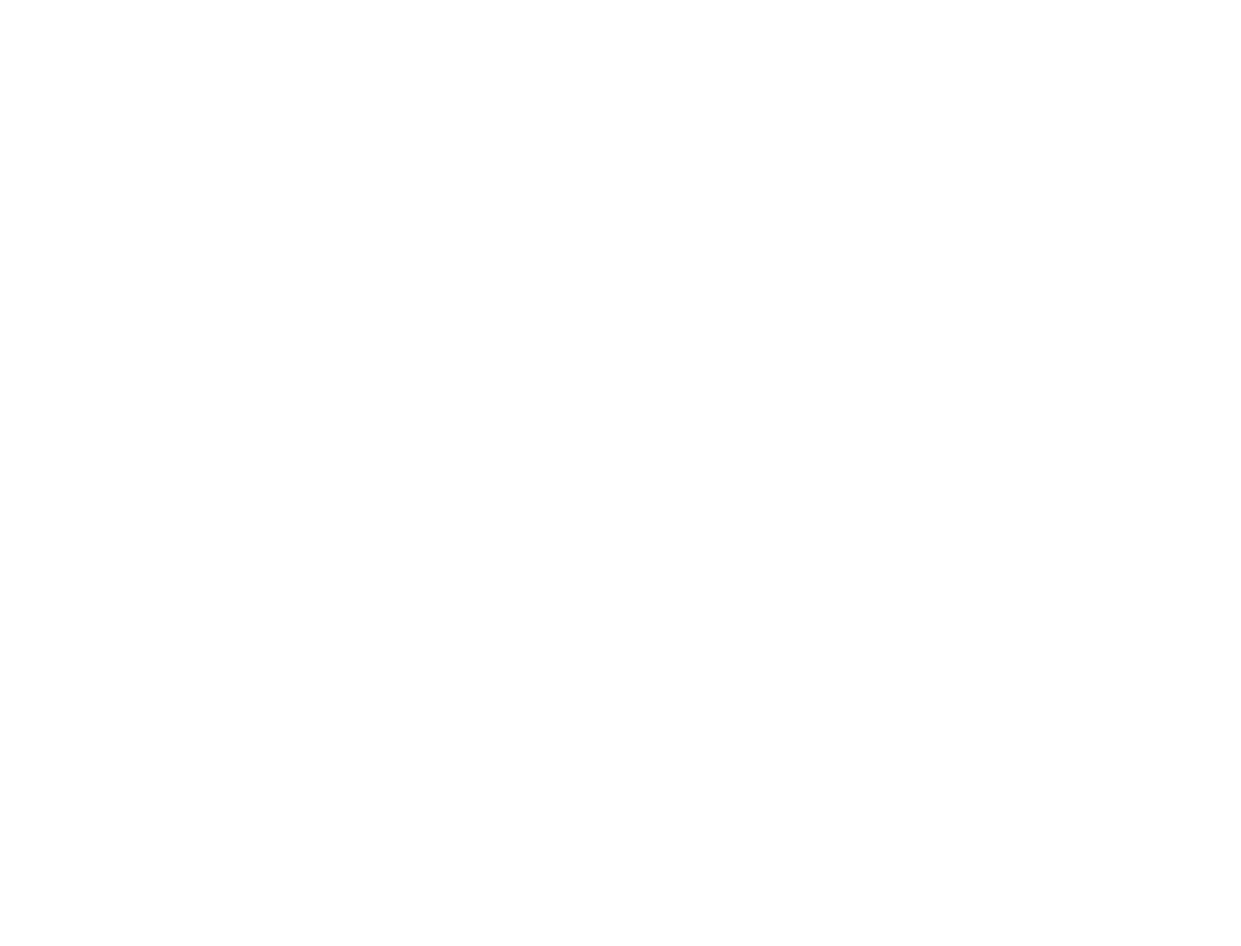
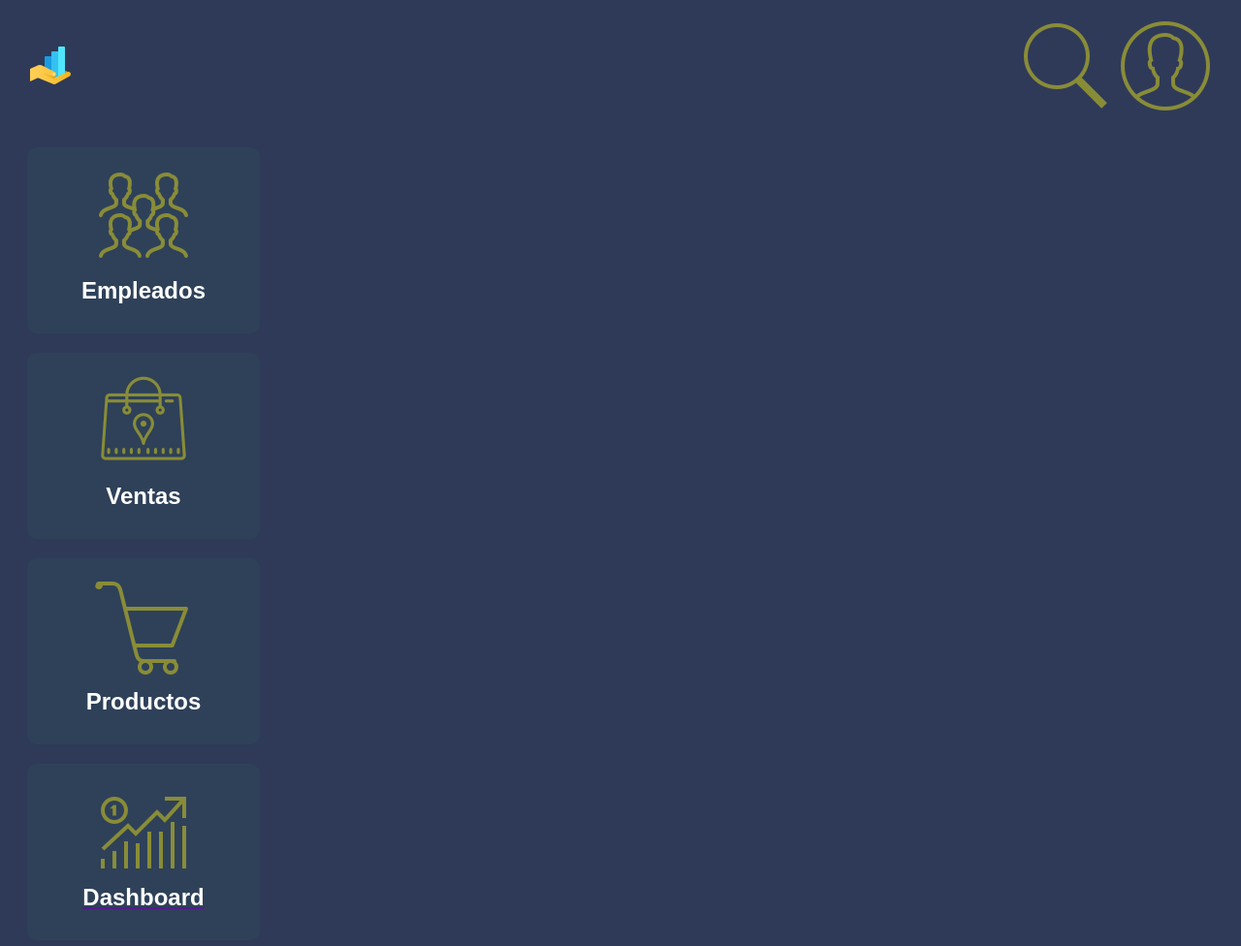
Before and after one commit to lesuduque/BusinessView, a plain HTML site: page views/dashboard.html in a window 1280 px wide. Shown: the whole page at 97% size. Before the commit the page ends 800 px from the top, so only its background shows below. Drawn offline with Linux system fonts and the light colour scheme.

Commit message:
Se inica maquetación del dashboard

```diff
--- a/assets/styles/styles.css
+++ b/assets/styles/styles.css
@@ -4,6 +4,7 @@ body {
     font-family: Arial, sans-serif;
 }
 
+/*Navbar*/
 .navbar {
     display: flex;
     justify-content: space-between;
@@ -24,7 +25,7 @@ body {
     margin-right: 10px;
 }
 
-
+/*Carrusel*/
 .carousel-container {
     position: relative;
     max-width: 100%;
--- /dev/null
+++ b/assets/styles/styles_dashboard.css
@@ -0,0 +1,57 @@
+body {
+    background-color: #2F3A59;
+    color: #fff;
+    font-family: Arial, sans-serif;
+}
+
+/* Navbar */
+.navbar {
+    background-color: #2F3A59;
+    color: #fff;
+    padding: 10px 20px;
+    display: flex;
+    justify-content: space-between;
+    align-items: center;
+}
+
+.navbar img {
+    max-width: 100px;
+}
+
+/* Contenedor de Cards (Vertical) */
+.cards-container {
+    justify-content: center;
+}
+
+.card {
+    background-color: #2E4159;
+    border-radius: 10px;
+    padding: 20px;
+    margin: 20px;
+    width: 200px;
+    text-align: center;
+    color: #fff;
+}
+
+.card img {
+    border-radius: 10px;
+    max-width: 100%;
+    height: auto;
+    margin-bottom: 10px;
+}
+
+.dashboard {
+    background-color: #2E4159;
+    border-radius: 10px;
+    padding: 20px;
+    margin: 20px;
+    width: 200px;
+    text-align: center;
+    color: #fff;
+}
+
+.card-title {
+    font-size: 1.5em;
+    font-weight: bold;
+    margin-bottom: 10px;
+}
--- a/views/dashboard.html
+++ b/views/dashboard.html
@@ -0,0 +1,55 @@
+<!DOCTYPE html>
+<html lang="es">
+
+<head>
+    <meta charset="UTF-8">
+    <meta name="viewport" content="width=device-width, initial-scale=1.0">
+    <title>Dashboard</title>
+    <link rel="stylesheet" href="/assets/styles/styles_dashboard.css">
+</head>
+
+<body>
+
+    <!-- Navbar -->
+    <div class="navbar">
+        <section>
+            <img src="/assets/img/analítica.png" alt="">
+        </section>
+        <section>
+            <img class="buscar" src="/assets/img/búsqueda.png" alt="Buscar">
+            <img class="usuario" src="/assets/img/usuario.png" alt="">
+        </section>
+    </div>
+
+    <!-- Contenedor de Cards (Vertical) -->
+    <div class="cards-container">
+
+        <div class="card">
+            <img src="/assets/img/empleados.png" alt="Imagen 1">
+            <div class="card-title">Empleados</div>
+        </div>
+        <div class="card">
+            <img src="/assets/img/ventas.png" alt="Imagen 2">
+            <div class="card-title">Ventas</div>
+        </div>
+        <div class="card">
+            <img src="/assets/img/productos.png" alt="Imagen 2">
+            <div class="card-title">Productos</div>
+        </div>
+        <a href="">
+            <div class="dashboard">
+                <img src="/assets/img/dashboard.png" alt="Imagen 2">
+                <div class="card-title">Dashboard</div>
+            </div>
+        </a>
+    </div>
+
+    <!--Dashboard-->
+    <div class="dashboard-container">
+        <section class="dash">
+
+        </section>
+    </div>
+</body>
+
+</html>
```
